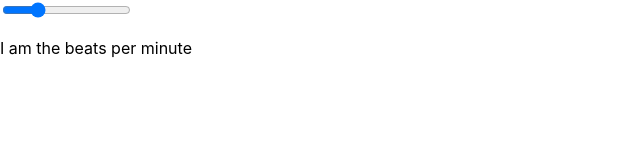
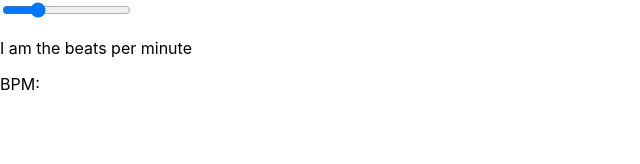
Before and after one commit to duncancryan/metronome, a React (Create React App) app: page / in a window 1280 px wide. Shown: the part 119-283 px from the top of the page, without its empty margins (0-640 px from the left). Built offline with nearby package versions, Linux system fonts and the light colour scheme.

Commit message:
BMP now visible

```diff
--- a/src/components/BeatsPerMinute.jsx
+++ b/src/components/BeatsPerMinute.jsx
@@ -4,6 +4,7 @@ export default function BeatsPerMinute(props){
     return(
         <Fragment>
             <p> I am the beats per minute </p>
+    <div>BPM: {props.bpm}</div>
         </Fragment>
     )
 }
--- a/src/containers/MetronomeContainer.jsx
+++ b/src/containers/MetronomeContainer.jsx
@@ -47,7 +47,7 @@ render(){
 
             <Controls onSliderChange={this.onSliderChange}/>
 
-            <BeatsPerMinute/>
+            <BeatsPerMinute bpm={this.state.bpm}/>
 
 
         </Fragment>
```
